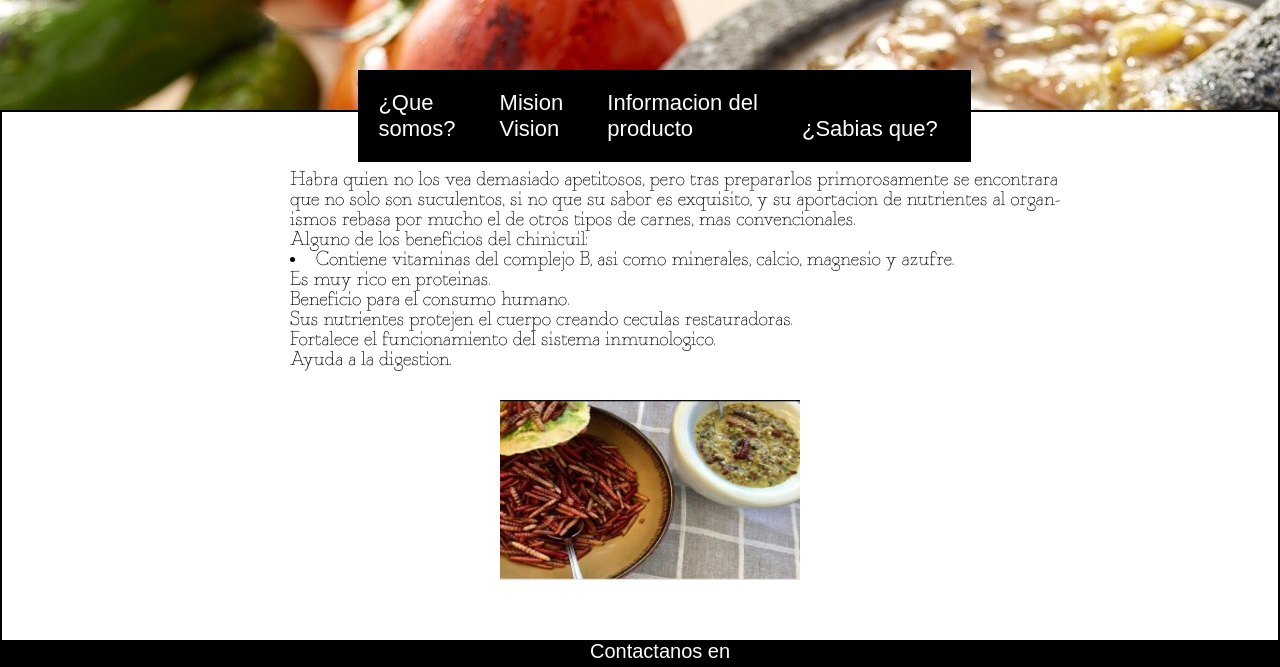
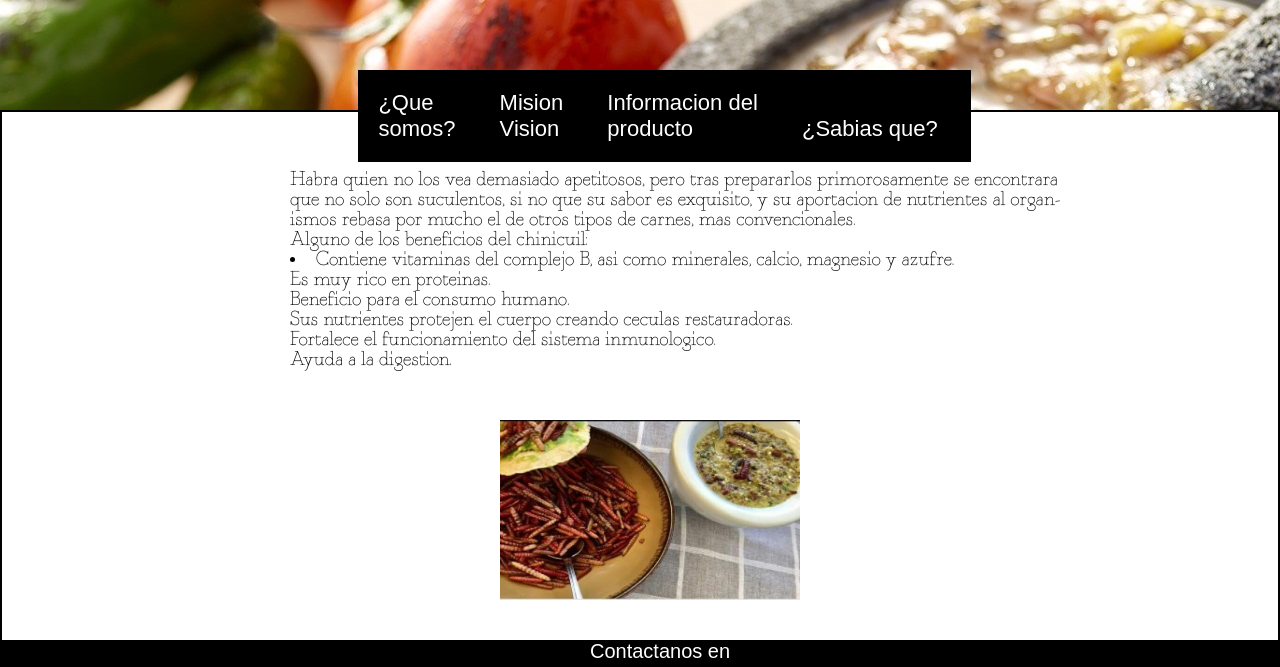
Before and after one commit to Josedeker/CHINI, a plain HTML site: page producto.html in a window 1280 px wide. Shown: the top 667 px of the page. Drawn offline with Linux system fonts and the light colour scheme.

Commit message:
Update estilos.css

```diff
--- a/estilos.css
+++ b/estilos.css
@@ -219,7 +219,7 @@ src:url(DK Lemon Yellow Sun.otf);
 
 #imagen1{
 position: absolute;
-top: 400px;
+top: 420px;
 left: 500px;
 }
 
```
